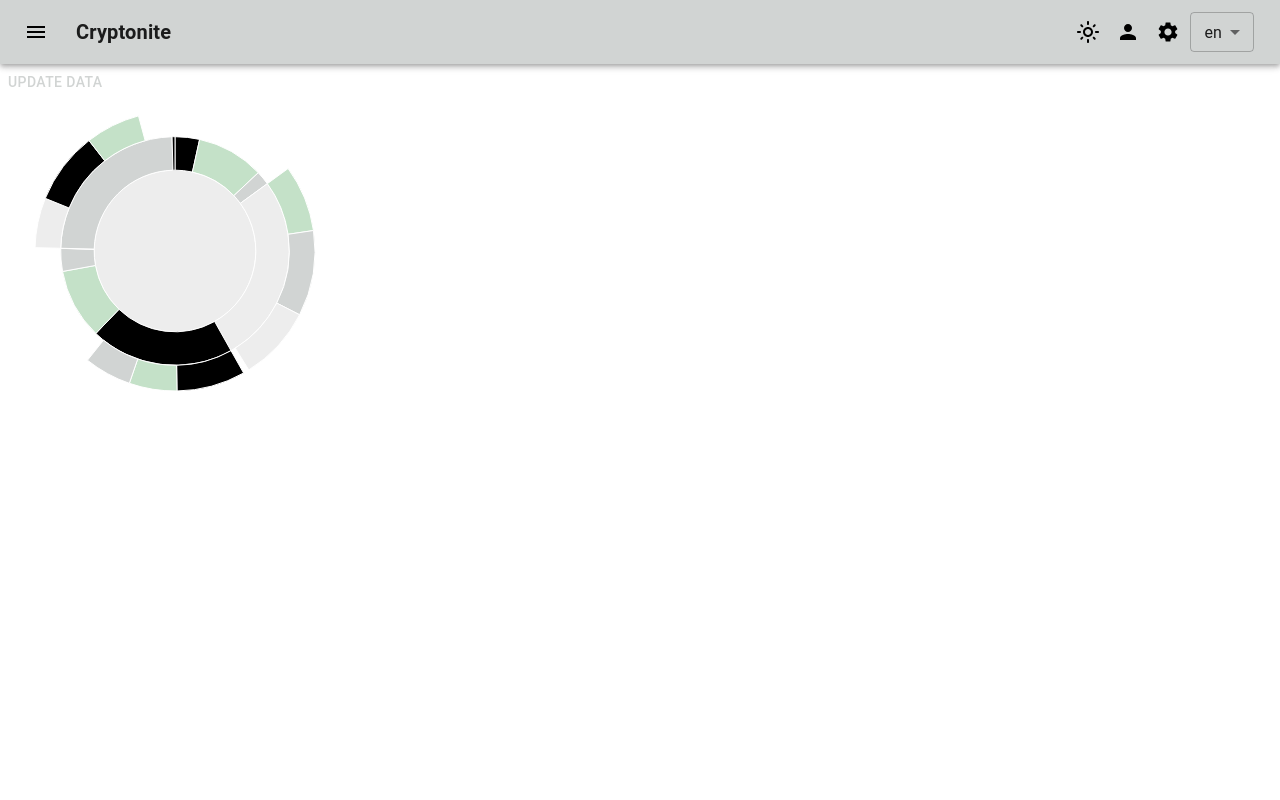
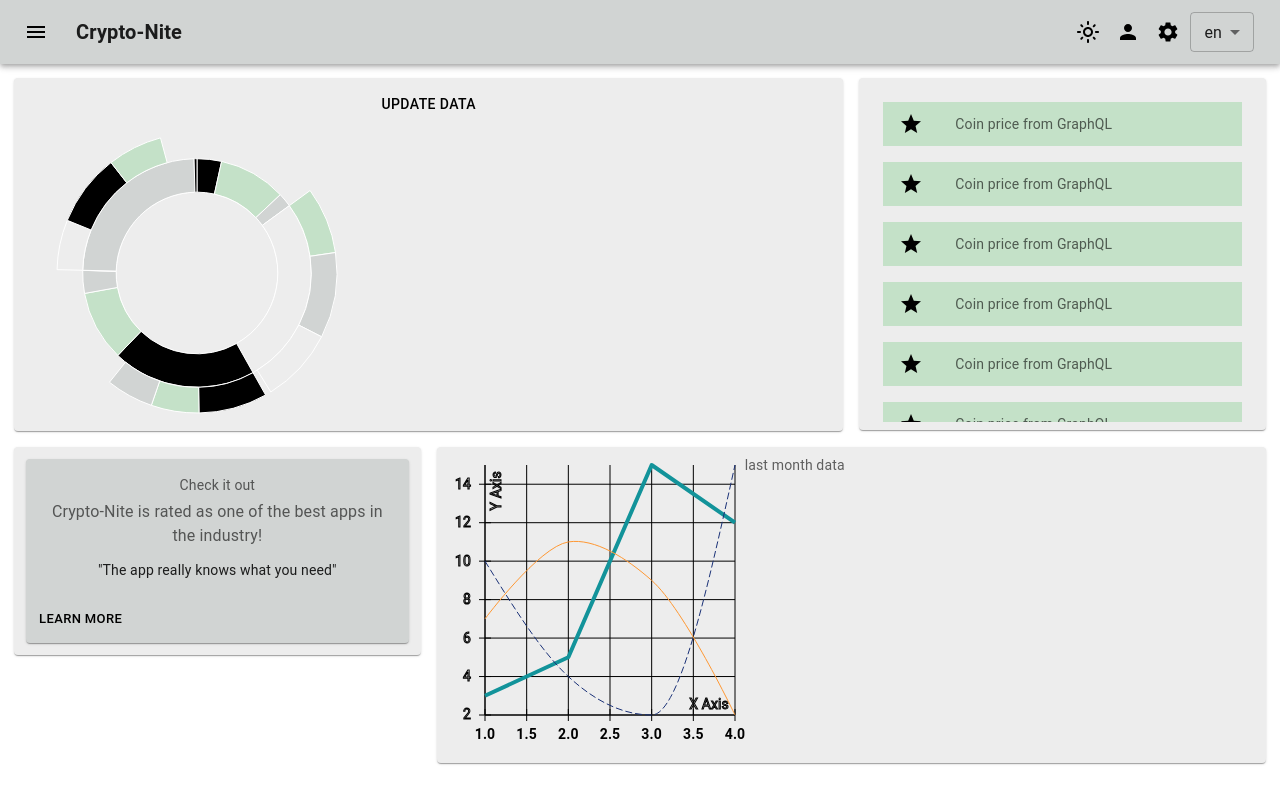
Before and after one commit to akincris/cryptonite-ui, a React (Create React App) app: page /overview in a window 1280 px wide. Built offline with nearby package versions, Linux system fonts and the light colour scheme.

Commit message:
add bars and cards

```diff
--- /dev/null
+++ b/src/components/Card.js
@@ -0,0 +1,39 @@
+import * as React from "react";
+import Box from "@mui/material/Box";
+import Card from "@mui/material/Card";
+import CardActions from "@mui/material/CardActions";
+import CardContent from "@mui/material/CardContent";
+import Button from "@mui/material/Button";
+import Typography from "@mui/material/Typography";
+
+const bull = (
+  <Box
+    component="span"
+    sx={{ display: "inline-block", mx: "2px", transform: "scale(0.8)" }}
+  >
+    •
+  </Box>
+);
+
+export default function BasicCard(props) {
+  return (
+    <Card sx={{ margin: "4px", backgroundColor: props.color }}>
+      <CardContent>
+        <Typography sx={{ fontSize: 14 }} color="text.secondary" gutterBottom>
+          Check it out
+        </Typography>
+        <Typography sx={{ mb: 1.5 }} color="text.secondary">
+          Crypto-Nite is rated as one of the best apps in the industry!
+        </Typography>
+        <Typography variant="body2">
+          {'"The app really knows what you need"'}
+        </Typography>
+      </CardContent>
+      <CardActions>
+        <Button color="secondary" size="small">
+          Learn More
+        </Button>
+      </CardActions>
+    </Card>
+  );
+}
--- /dev/null
+++ b/src/components/Charts/ChartHolder.js
@@ -0,0 +1,40 @@
+import { Grid, Paper, styled, useTheme } from "@mui/material";
+import BasicCard from "../Card";
+import ListedBars from "../ListedBars";
+import LineGraphic from "./Line";
+import AnimatedSunburst from "./SunBurst";
+
+const ChartHolder = () => {
+  const theme = useTheme();
+  const Item = styled(Paper)(({ theme }) => ({
+    backgroundColor: theme.palette.primary.lighter,
+    ...theme.typography.body2,
+    padding: theme.spacing(1),
+    textAlign: "center",
+    color: theme.palette.text.secondary,
+  }));
+  return (
+    <Grid container spacing={2} sx={{ padding: "14px" }}>
+      <Grid item md={8} xs={14}>
+        <Item>
+          <AnimatedSunburst />
+        </Item>
+      </Grid>
+      <Grid item md={4} xs={8}>
+        <Item><ListedBars color={theme.palette.mode === "light" ? "#c4e1c8" : "#121b21" } /></Item>
+      </Grid>
+      <Grid item xs={4}>
+        <Item>
+          <BasicCard color={theme.palette.primary.main} />
+        </Item>
+      </Grid>
+      <Grid item xs={12} md={8}>
+        <Item sx={{ display: "flex", flexDirection: "col" }}>
+          <LineGraphic />
+          <div>last month data</div>
+        </Item>
+      </Grid>
+    </Grid>
+  );
+};
+export default ChartHolder;
--- /dev/null
+++ b/src/components/Charts/Line.js
@@ -0,0 +1,94 @@
+// Copyright (c) 2016 - 2017 Uber Technologies, Inc.
+//
+// Permission is hereby granted, free of charge, to any person obtaining a copy
+// of this software and associated documentation files (the "Software"), to deal
+// in the Software without restriction, including without limitation the rights
+// to use, copy, modify, merge, publish, distribute, sublicense, and/or sell
+// copies of the Software, and to permit persons to whom the Software is
+// furnished to do so, subject to the following conditions:
+//
+// The above copyright notice and this permission notice shall be included in
+// all copies or substantial portions of the Software.
+//
+// THE SOFTWARE IS PROVIDED "AS IS", WITHOUT WARRANTY OF ANY KIND, EXPRESS OR
+// IMPLIED, INCLUDING BUT NOT LIMITED TO THE WARRANTIES OF MERCHANTABILITY,
+// FITNESS FOR A PARTICULAR PURPOSE AND NONINFRINGEMENT. IN NO EVENT SHALL THE
+// AUTHORS OR COPYRIGHT HOLDERS BE LIABLE FOR ANY CLAIM, DAMAGES OR OTHER
+// LIABILITY, WHETHER IN AN ACTION OF CONTRACT, TORT OR OTHERWISE, ARISING FROM,
+// OUT OF OR IN CONNECTION WITH THE SOFTWARE OR THE USE OR OTHER DEALINGS IN
+// THE SOFTWARE.
+
+import React from "react";
+import { curveCatmullRom } from "d3-shape";
+
+import {
+  XYPlot,
+  XAxis,
+  YAxis,
+  HorizontalGridLines,
+  VerticalGridLines,
+  LineSeries,
+} from "react-vis";
+import { useTheme } from "@mui/material";
+
+export default function LineGraphic(props) {
+  const theme = useTheme();
+  return (
+    <XYPlot
+      style={{ fill: "none", stroke: theme.palette.secondary.main }}
+      width={300}
+      height={300}
+    >
+      <HorizontalGridLines style={{ stroke: theme.palette.secondary.main }} />
+      <VerticalGridLines style={{ stroke: theme.palette.secondary.main }} />
+      <XAxis
+        title="X Axis"
+        style={{
+          line: { stroke: theme.palette.secondary.main },
+          ticks: { stroke: theme.palette.secondary.main },
+          text: {
+            stroke: "none",
+            fill: theme.palette.secondary.main,
+            fontWeight: 600,
+          },
+        }}
+      />
+      <YAxis title="Y Axis" />
+      <LineSeries
+        className="first-series"
+        data={[
+          { x: 1, y: 3 },
+          { x: 2, y: 5 },
+          { x: 3, y: 15 },
+          { x: 4, y: 12 },
+        ]}
+        style={{
+          strokeLinejoin: "round",
+          strokeWidth: 4,
+        }}
+      />
+      <LineSeries className="second-series" data={null} />
+      <LineSeries
+        className="third-series"
+        curve={"curveMonotoneX"}
+        data={[
+          { x: 1, y: 10 },
+          { x: 2, y: 4 },
+          { x: 3, y: 2 },
+          { x: 4, y: 15 },
+        ]}
+        strokeDasharray="7, 3"
+      />
+      <LineSeries
+        className="fourth-series"
+        curve={curveCatmullRom.alpha(0.5)}
+        data={[
+          { x: 1, y: 7 },
+          { x: 2, y: 11 },
+          { x: 3, y: 9 },
+          { x: 4, y: 2 },
+        ]}
+      />
+    </XYPlot>
+  );
+}
--- a/src/components/Charts/SunBurst.js
+++ b/src/components/Charts/SunBurst.js
@@ -37,7 +37,7 @@ const AnimatedSunburst = () => {
 
   return (
     <div className="animated-sunburst-example-wrapper">
-      <Button onClick={() => setData(updateData())} buttonContent={"UPDATE"}>
+      <Button color="secondary" onClick={() => setData(updateData())} buttonContent={"UPDATE"}>
         Update Data
       </Button>
       <Sunburst
--- /dev/null
+++ b/src/components/ListedBars.js
@@ -0,0 +1,37 @@
+import * as React from "react";
+import List from "@mui/material/List";
+import ListItem from "@mui/material/ListItem";
+import ListItemButton from "@mui/material/ListItemButton";
+import ListItemIcon from "@mui/material/ListItemIcon";
+import ListItemText from "@mui/material/ListItemText";
+import StarIcon from "@mui/icons-material/Star";
+import { useTheme } from "@mui/material";
+
+export default function ListedBars(props) {
+  const theme = useTheme();
+  return (
+    <List
+      sx={{
+        width: "100%",
+        maxWidth: 560,
+        position: "relative",
+        overflow: "auto",
+        maxHeight: 320,
+      }}
+      aria-label="contacts"
+    >
+      {[1, 2, 3, 4, 5, 4, 3, 4, 3, 4, 4].map(() => {
+        return (
+          <ListItem>
+            <ListItemButton sx={{ backgroundColor: props.color }}>
+              <ListItemIcon>
+                <StarIcon sx={{ color: theme.palette.secondary.main }} />
+              </ListItemIcon>
+              <ListItemText secondary="Coin price from GraphQL" />
+            </ListItemButton>
+          </ListItem>
+        );
+      })}
+    </List>
+  );
+}
--- a/src/components/global/Navbar.js
+++ b/src/components/global/Navbar.js
@@ -39,7 +39,7 @@ const Navbar = ({ toggleSidebar, sidebarMode, toggleTheme }) => {
             fontWeight: 600,
           }}
         >
-          Cryptonite
+          Crypto-Nite
         </Typography>
 
         <ButtonGroup>
--- a/src/pages/DashboardPage.js
+++ b/src/pages/DashboardPage.js
@@ -1,11 +1,12 @@
+import ChartHolder from "../components/Charts/ChartHolder";
+import Line from "../components/Charts/Line";
 import AnimatedSunburst from "../components/Charts/SunBurst";
 
 const DashboardPage = () => {
-
-    return(
-        <>
-        <AnimatedSunburst />
-        </>
-    )
+  return (
+    <>
+      <ChartHolder />
+    </>
+  );
 };
 export default DashboardPage;
```
